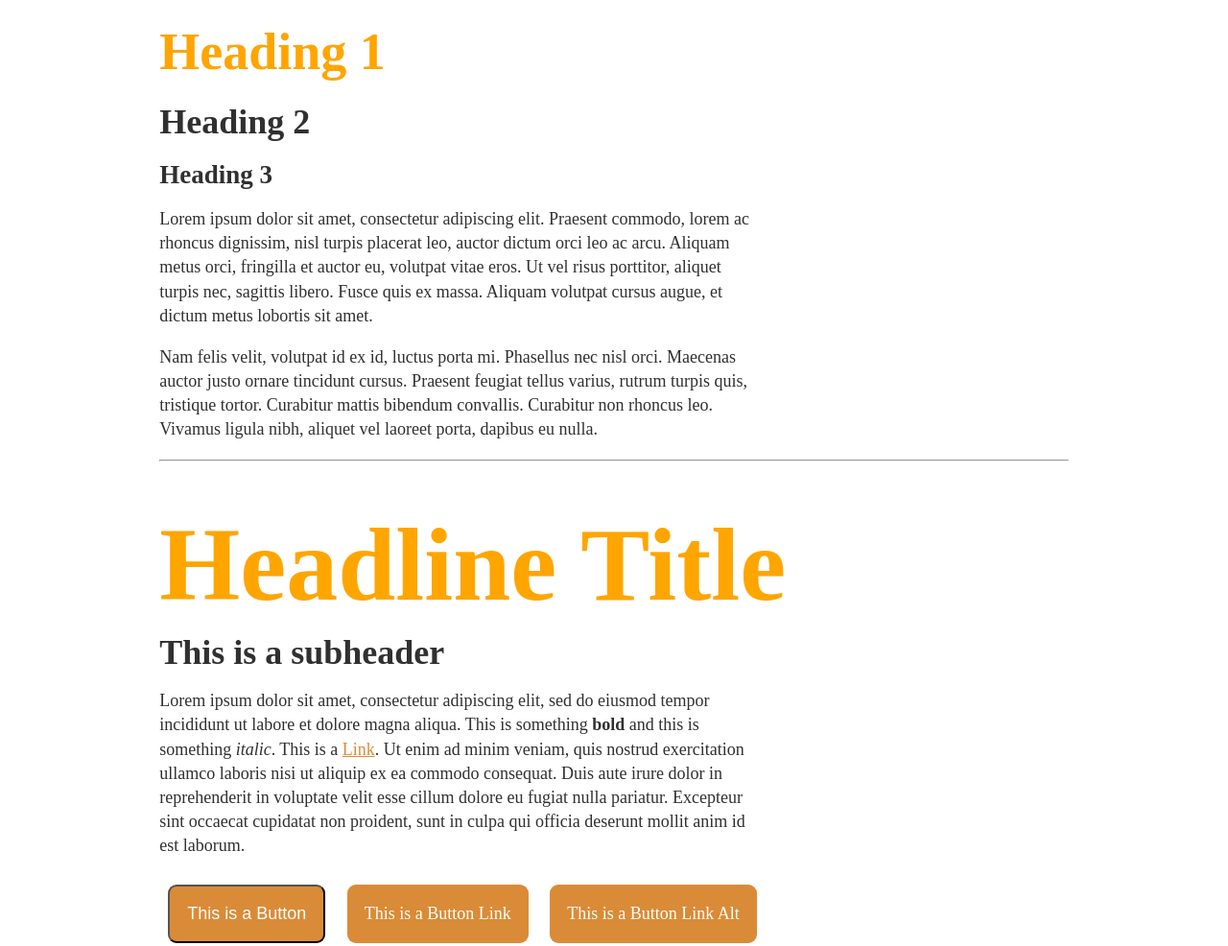
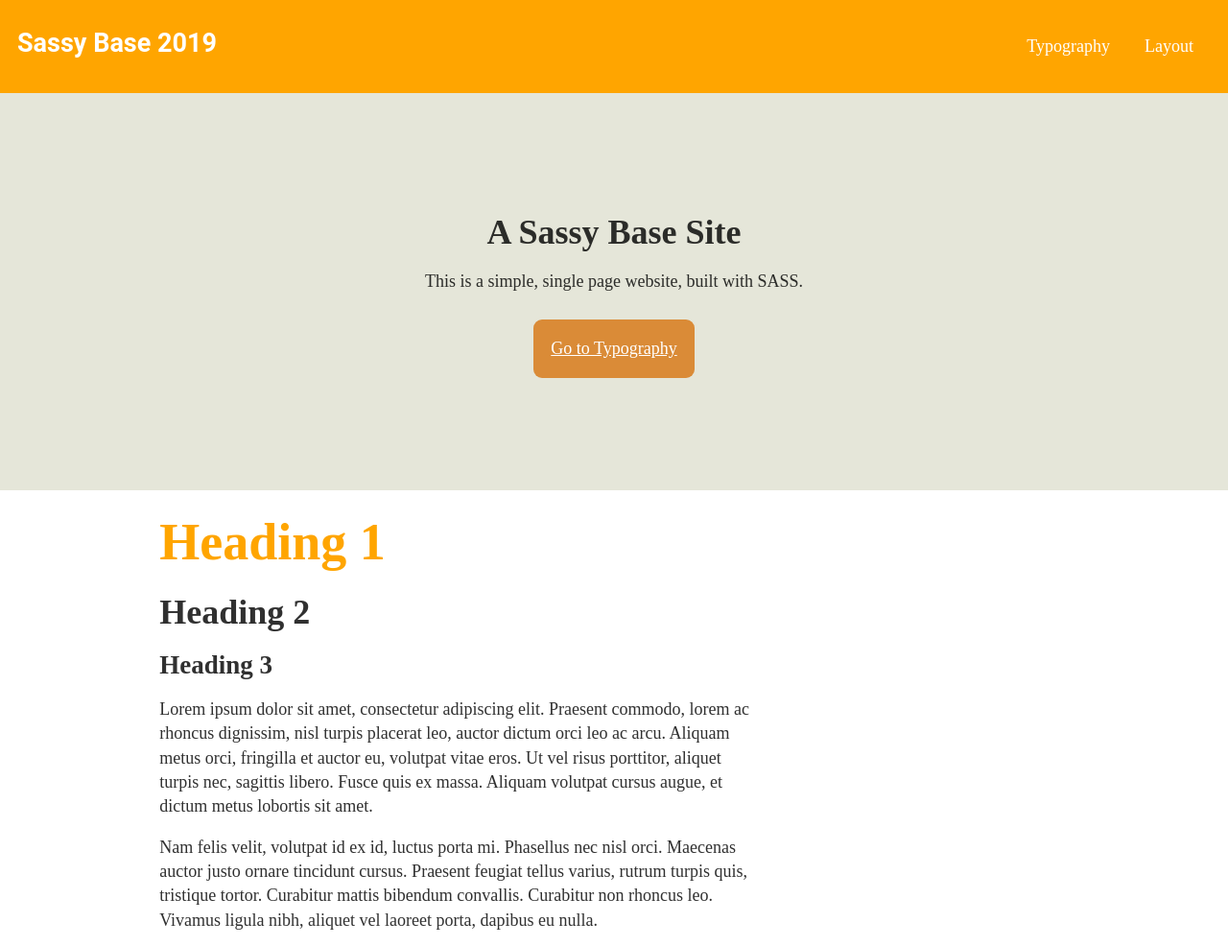
Before and after one commit to cagonzales/mybase, a plain HTML site: page index.html in a window 1280 px wide. Shown: the top 986 px of the page at 96% size. Drawn offline with Linux system fonts and the light colour scheme.

Commit message:
added header and footer

```diff
--- a/index.html
+++ b/index.html
@@ -16,6 +16,25 @@
 </head>
 
 <body>
+
+  <header class="site-header">
+    <div class="site-id">
+      <h1><a href="#">Sassy Base 2019</a></h1>
+    </div>
+
+    <nav class="site-nav">
+      <ul>
+        <li><a href="#typography">Typography</a></li>
+        <li><a href="#layout">Layout</a></li>
+      </ul>
+    </nav>
+  </header>
+
+  <section class="hero">
+    <h2>A Sassy Base Site</h2>
+    <p>This is a simple, single page website, built with SASS.</p>
+    <a class="button" href="#">Go to Typography</a>
+  </section>
 
   <div class="container">
 
@@ -70,5 +89,16 @@
 </div>
 
 </div>
+
+<footer class="site-footer">
+    <nav class="site-nav">
+      <ul>
+          <li><a href="#home">Home</a></li>
+        <li><a href="#typography">Typography</a></li>
+        <li><a href="#layout">Layout</a></li>
+      </ul>
+    </nav>
+  </footer>
+
 </body>
 </html>
--- /dev/null
+++ b/scss/partials/_structure.scss
@@ -0,0 +1,54 @@
+/* site header */
+
+.site-header, .site-footer{
+    background-color: $color-accent;
+    padding: 1em;
+    color: #ffffff;
+    display: flex;
+    justify-content: space-between;
+
+    h1 {
+        font-family: $body-fontfamily;
+        font-size: 1.5em;
+    }
+
+    a {
+        color: #fff;
+        text-decoration: none;
+    }
+}
+
+/* Site Footer */
+
+.site-footer{
+    justify-content: center;
+    margin-top: 6em;
+}
+
+
+.site-nav {
+    ul {
+        margin: 0;
+        padding: 0;
+        list-style: none;
+        display: flex;
+    }
+
+    a {
+        display: block;
+        padding: 1em;
+    }
+}
+
+/* Hero Sections */
+
+.hero {
+    background-color: $color-hero-bg;
+    padding: 6em 1em;
+    text-align: center;
+
+    p {
+        margin-left: auto;
+        margin-right: auto;
+    }
+}
--- a/scss/style.scss
+++ b/scss/style.scss
@@ -1,12 +1,13 @@
 // VARIABLES
 $mybodybackground: rgb(220, 241, 230);
-// $body-fontfamily:
+$body-fontfamily: 'Roboto';
 
 // COLORS
 $color-text-body: rgba(0, 0, 0, 0.81);
 $color-accent: orange;
 $color-links: rgb(218, 139, 55);
-$color-links-dark: rgb(128, 72, 3);
+$color-links-dark: rgb(236, 195, 144);
+$color-hero-bg: rgb(229, 230, 217);
 
 // BREAKPOINTS
 $breakpoint-small: 768px;
@@ -21,6 +22,7 @@ $breakpoint-large: 1250px;
 @import 'partials/media';
 @import 'partials/layout';
 @import 'partials/grid';
+@import 'partials/structure';
 
 // body {
 //     background-color: $mybodybackground;
```
Also changed, not shown: css/style.css.
